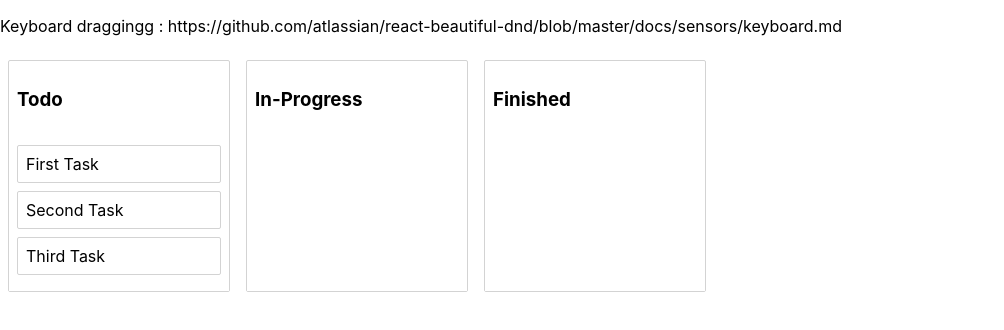
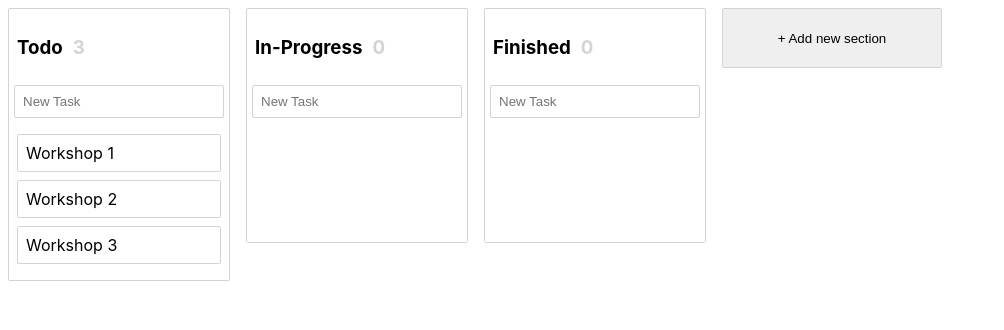
Before and after one commit to Renniej/React-Kanban-View, a React (Create React App) app: page / in a window 1280 px wide. Shown: the top 330 px of the page, without its empty margins (0-1004 px from the left). Built offline with nearby package versions, Linux system fonts and the light colour scheme.

Commit message:
added ability to create new task & columns

```diff
--- a/package.json
+++ b/package.json
@@ -11,7 +11,9 @@
     "react-beautiful-dnd": "^13.0.0",
     "react-dom": "^17.0.1",
     "react-scripts": "4.0.1",
+    "react-spring": "^8.0.27",
     "styled-components": "^5.2.1",
+    "toasted-notes": "^3.2.0",
     "web-vitals": "^0.2.4"
   },
   "scripts": {
--- a/src/App.js
+++ b/src/App.js
@@ -4,52 +4,22 @@ import React, { Component } from 'react'
 import styled from 'styled-components'
 import { v4 as uuid } from 'uuid';  //used to create keys
 import {DragDropContext, Droppable} from 'react-beautiful-dnd'
+import {columnsFromBackend} from './data'
+import Column from "./Column";
+import NewSectionBTN from './NewSectionBTN'
 
-import Column from "./Column";
 
+import toast from "toasted-notes";
+import "toasted-notes/src/styles.css"; // optional styles
 
 const Container = styled.div`
       display : flex;
-
+      align-items : flex-start;
+      background-color: white;
 `
 
-const itemsFromBackend = [
-
-  {id : uuid(), content : 'First Task', date : Date.now()},
-
-  {id : uuid(), content : 'Second Task', date : Date.now()},
-
-  {id : uuid(), content : 'Third Task', date : Date.now()}
 
 
-]
-
-
-const columnsFromBackend =    //mockup data/ placeholder for actual api
-
- [
-    {
-      id : uuid(),
-      columnName : "Todo",
-      emoji : "💡",
-      tasks : itemsFromBackend
-    },
-
-
-    {
-      id : uuid(),
-      columnName : "In-Progress",
-      emoji : "💡",
-      tasks : []
-    },
-
-    {
-      id : uuid(),
-      columnName : "Finished",
-      emoji : "💡",
-      tasks : []
-    }
- ]
 
 
 
@@ -59,9 +29,79 @@ const columnsFromBackend =    //mockup data/ placeholder for actual api
 export default class App extends Component {
 
 
+
+
   constructor(props) {
     super(props);
+
+
     this.state = {columns: columnsFromBackend};
+    this.addNewColumn = this.addNewColumn.bind(this);
+    this.addNewTask = this.addNewTask.bind(this);
+  }
+
+  addNewTask(task, col_id){
+
+    //TODO: Add error checking to adding tasks
+
+
+    if (task.title){
+      const newColumns = [...this.state.columns];
+
+      const col = newColumns.find(col => {return col.id === col_id});
+
+
+      console.log("Task",task)
+      col.tasks.push(task);
+      console.log("TASKS",col.tasks)
+
+
+      this.setState(prevState =>{
+        return{
+            ...prevState,
+            columns : newColumns
+        }
+   })
+  }
+  else{
+    toast.notify("The task name can not be empty", {duration: 1500})
+  }
+
+
+
+
+
+
+
+  }
+
+
+  addNewColumn(name){
+
+
+
+
+    if (name){
+      const newColumns = [...this.state.columns]
+
+
+      newColumns.push(
+        {
+          id : uuid(),
+          columnName : name,
+          emoji : "💡",
+          tasks : []
+        }
+
+      )
+
+
+      this.setState({...this.state, columns:newColumns });
+    }else{
+
+      toast.notify("The section name can not be empty", {duration: 1500})
+
+    }
   }
 
 
@@ -149,8 +189,8 @@ export default class App extends Component {
 
     return (
 
-     <div>
-       <p>Keyboard draggingg : https://github.com/atlassian/react-beautiful-dnd/blob/master/docs/sensors/keyboard.md</p>
+      <Container>
+
        <DragDropContext onDragEnd={this.onDragEnd}>
 
          <Droppable droppableId="all-columns" direction="horizontal" type="column">
@@ -162,10 +202,12 @@ export default class App extends Component {
 
                 this.state.columns.map( (col, index) =>{
 
-                  return (<Column key={col.id} column={col} index={index}/>)
+                  return (<Column key={col.id} column={col} index={index} addNewTask={this.addNewTask}/>)
 
                 })
               }
+
+
 
              {provided.placeholder}
             </Container>)}
@@ -175,8 +217,14 @@ export default class App extends Component {
 
            </Droppable>
 
+
+
         </DragDropContext>
-     </div>
+
+        <NewSectionBTN addNewColumn={this.addNewColumn}/>
+        </Container>
+
+
 
     )
   }
--- /dev/null
+++ b/src/NewSectionBTN.js
@@ -0,0 +1,123 @@
+import React, { Component} from 'react'
+import styled from "styled-components"
+
+
+
+
+
+const Container = styled.button`
+
+    padding : 8px;
+
+    margin : 8px;
+    border : 1px solid lightgrey;
+    border-radius : 2px;
+    width  : 220px;
+
+     height: 60px;
+
+
+
+`;
+
+const DivContainer = styled.div`
+
+    padding : 8px;
+
+    margin : 8px;
+    border : 1px solid lightgrey;
+    border-radius : 2px;
+    width  : 220px;
+    float: left;
+     height: 60px;
+
+
+
+`;
+
+const BtnContainer = styled.ul`
+
+display:inline-block;
+
+`;
+
+class TextInput extends React.Component {
+
+    componentDidMount(){
+        this.nameInput.focus();
+    }
+
+
+    _handleKeyDown = (e) => {
+      if (e.key === 'Enter') {
+            this.props.addNewColumn();
+      }
+    }
+
+    render() {
+      return <input ref={(input) => { this.nameInput = input; }} placeholder="New section" type="text" onChange={(event)=> this.props.onChange(event)} onKeyDown={this._handleKeyDown} />
+    }
+}
+
+
+export default class NewSectionBTN extends Component {
+
+
+
+    constructor(props) {
+        super(props);
+        this.state = { isAdding : false, sectionName : null};
+        this.onInputChange = this.onInputChange.bind(this);
+        this.addNewColumn = this.addNewColumn.bind(this);
+    }
+
+
+    onInputChange = (event) =>{
+        console.log(event)
+        this.setState({...this.state, sectionName : event.target.value})
+    }
+
+
+    addNewColumn = () => {
+        this.props.addNewColumn(this.state.sectionName)
+        this.setState({...this.state, isAdding : false, sectionName : null})
+    }
+
+    defaultState = () =>{
+        return (
+            <Container onClick={()=>{this.setState({...this.state, isAdding : true})}} >
+                + Add new section
+            </Container>)
+    }
+
+
+    additionState = () =>{
+
+        return(
+
+
+            <DivContainer>
+
+
+                <TextInput onChange={this.onInputChange}  addNewColumn={this.addNewColumn}/>
+
+                <BtnContainer>
+                    <button onClick={this.addNewColumn}>ok</button>
+                    <button onClick={() => {this.setState({...this.state, isAdding : false})}}>cancel</button>
+                </BtnContainer>
+            </DivContainer>
+
+                )
+    }
+
+    render() {
+
+        if (this.state.isAdding )
+                return this.additionState()
+        else
+            return this.defaultState()
+
+
+
+    }
+}
--- a/src/Task.js
+++ b/src/Task.js
@@ -1,37 +1,18 @@
-import React, { Component } from 'react'
-import styled from "styled-components"
-import {Draggable} from 'react-beautiful-dnd'
-
-const Container = styled.div`
+import { v4 as uuid } from 'uuid';  //used to create keys
 
 
-        border : 1px solid lightgrey;
-        padding : 8px;
-        border-radius : 2px;
-
-        margin-bottom : 8px;
-        background-color: ${props => (props.isDragging ? 'lightgreen' : 'white')}
-`;
+export default class Task {
 
 
+    constructor(title, desc, dateDue, tags, subtask) {
+
+        this.id = uuid();
+        this.title = title;
+        this.desc = desc;
+        this.dateDue = dateDue;
+        this.tags = tags;
+        this.subtask = subtask;
+      }
 
 
-export default class Task extends Component {
-    render() {
-        return (
-
-            <Draggable draggableId={this.props.task.id} index={this.props.index}>
-
-                {(provided, snapshot) =>(
-
-
-                <Container isDragging={snapshot.isDragging} {...provided.draggableProps} {...provided.dragHandleProps} ref={provided.innerRef}>{this.props.task.content} {provided.placeholder}</Container>
-                )
-
-
-                }
-
-            </Draggable>
-        )
-    }
 }
--- /dev/null
+++ b/src/TaskComponent.js
@@ -0,0 +1,43 @@
+import React, { Component } from 'react'
+import styled from "styled-components"
+import {Draggable} from 'react-beautiful-dnd'
+
+const Container = styled.div`
+
+
+        border : 1px solid lightgrey;
+        padding : 8px;
+        border-radius : 2px;
+
+        margin-bottom : 8px;
+        background-color: ${props => (props.isDragging ? 'lightgreen' : 'white')}
+`;
+
+
+
+
+export default class TaskComponent extends Component {
+    render() {
+        return (
+
+            <Draggable draggableId={this.props.task.id} index={this.props.index}>
+
+                {(provided, snapshot) =>(
+
+
+                <Container isDragging={snapshot.isDragging} {...provided.draggableProps} {...provided.dragHandleProps} ref={provided.innerRef}>
+
+
+                    {this.props.task.title} {provided.placeholder}
+
+
+                    </Container>
+                )
+
+
+                }
+
+            </Draggable>
+        )
+    }
+}
--- a/src/column.js
+++ b/src/column.js
@@ -2,8 +2,23 @@
 import React, { Component } from 'react'
 import {Draggable, Droppable} from 'react-beautiful-dnd'
 import styled from "styled-components"
-import Task from "./Task"
+import Task from './Task';
+import TaskComponent from "./TaskComponent"
 
+const Input = styled.input`
+
+
+        border : 1px solid lightgrey;
+        padding : 8px;
+        border-radius : 2px;
+
+
+        margin-left :5px;
+        margin-right : 5px;
+
+        margin-bottom : 8px;
+
+`;
 
 const Container = styled.div`
 
@@ -12,7 +27,7 @@ const Container = styled.div`
     border-radius : 2px;
     width  : 220px;
 
-
+    background-color: white;
     display : flex;
     flex-direction :  column;
 
@@ -21,7 +36,13 @@ const Container = styled.div`
 const Title = styled.h3`
 
     padding : 8px;
+    display: flex;
 
+`;
+
+const ItemCount = styled.div`
+        color : lightgrey;
+        margin-left : 10px
 `;
 
 
@@ -37,8 +58,48 @@ const TaskList = styled.div`
 
 `;
 
+class TextInput extends React.Component {
+    _handleKeyDown = (e) => {
+      if (e.key === 'Enter') {
+
+            this.props.addNewTask();
+            e.target.value = null
+      }
+    }
+
+    render() {
+      return <Input id="newTaskInput" type="text" onChange={ (event) => (this.props.onChange(event.target.value))}  onKeyDown={this._handleKeyDown} placeholder="New Task"/>
+    }
+}
+
 
 export default class column extends Component {
+
+
+    constructor(props) {
+        super(props);
+
+        this.state = {title : null};
+
+        this.addNewTask = this.addNewTask.bind(this);
+        this.onInputChange = this.onInputChange.bind(this);
+      }
+
+
+      addNewTask = () =>{
+
+        //TODO: Allow modifications of other task parameters such as date, description,etc
+
+          this.props.addNewTask(new Task(this.state.title, "testing", Date.now(),null,null),this.props.column.id)
+          this.setState({title: null});
+      }
+
+      onInputChange = (val) =>{
+
+            this.setState({title : val})
+      }
+
+
     render() {
         return (
 
@@ -49,7 +110,11 @@ export default class column extends Component {
                     {provided =>( <Container {...provided.draggableProps} ref={provided.innerRef}>
 
 
-        <Title {...provided.dragHandleProps}>{this.props.column.columnName}</Title>
+        <Title {...provided.dragHandleProps}> {this.props.column.columnName} <ItemCount>{this.props.column.tasks.length}</ItemCount>  </Title>
+
+            <TextInput addNewTask={this.addNewTask} onChange={this.onInputChange}/>
+
+
             <Droppable droppableId={this.props.column.id} type="task">
 
 
@@ -61,7 +126,7 @@ export default class column extends Component {
 
                         {this.props.column.tasks.map((t, index) =>{
 
-                            return (<Task key={t.id}  task={t}  index={index}/>)
+                            return (<TaskComponent key={t.id}  task={t}  index={index}/>)
 
 
                         })}
--- /dev/null
+++ b/src/data.js
@@ -0,0 +1,39 @@
+import { v4 as uuid } from 'uuid';  //used to create keys
+
+export const itemsFromBackend = [
+
+    {id : uuid(), title: "Workshop 1", content : 'First Task', date : Date.now()},
+
+    {id : uuid(), title: "Workshop 2", content : 'Second Task', date : Date.now()},
+
+    {id : uuid(), title: "Workshop 3", content : 'Third Task', date : Date.now()}
+
+
+  ]
+
+
+ export const columnsFromBackend =    //mockup data/ placeholder for actual api
+
+   [
+      {
+        id : uuid(),
+        columnName : "Todo",
+        emoji : "💡",
+        tasks : itemsFromBackend
+      },
+
+
+      {
+        id : uuid(),
+        columnName : "In-Progress",
+        emoji : "💡",
+        tasks : []
+      },
+
+      {
+        id : uuid(),
+        columnName : "Finished",
+        emoji : "💡",
+        tasks : []
+      }
+   ]
```
Also changed, not shown: 2 other files (tests, documents, lock files or other folders).
